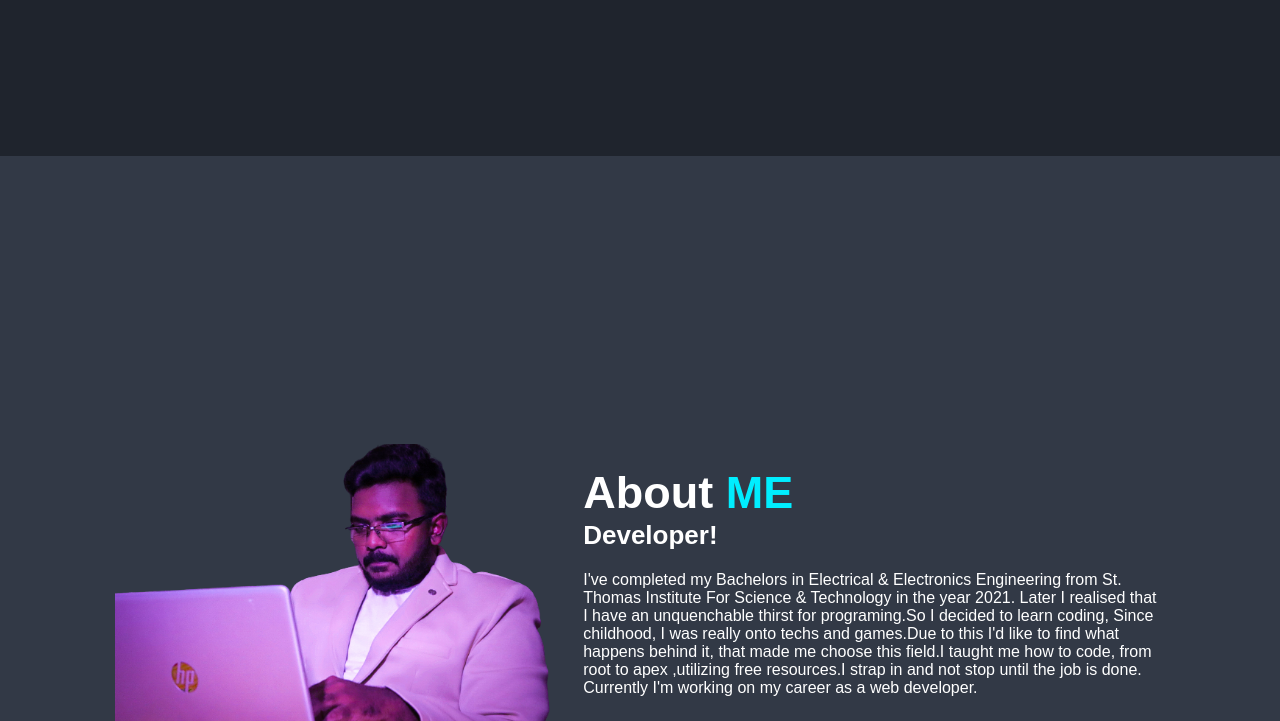
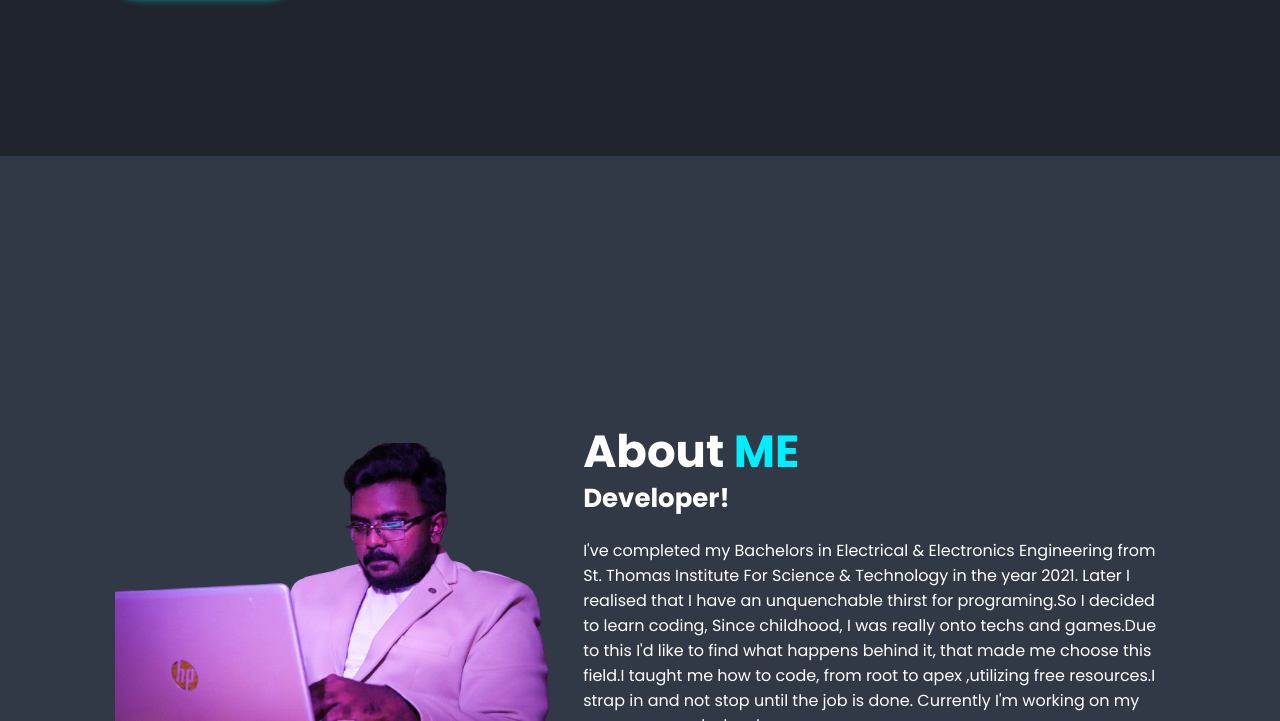
Before and after one commit to Ashish-B-C/Portfolio, a plain HTML site: page index.html in a window 1280 px wide. Shown: the part 644-1365 px from the top of the page. Drawn offline with nearby package versions, Linux system fonts and the light colour scheme.

Commit message:
font fix

```diff
--- a/style.css
+++ b/style.css
@@ -7,7 +7,7 @@
     outline: none;
     box-sizing: border-box;
     text-decoration: none;
-    font-family: "Raleway", sans-serif;
+    font-family: "poppins", sans-serif;
     scroll-behavior: smooth;
 }
 :root{
```
